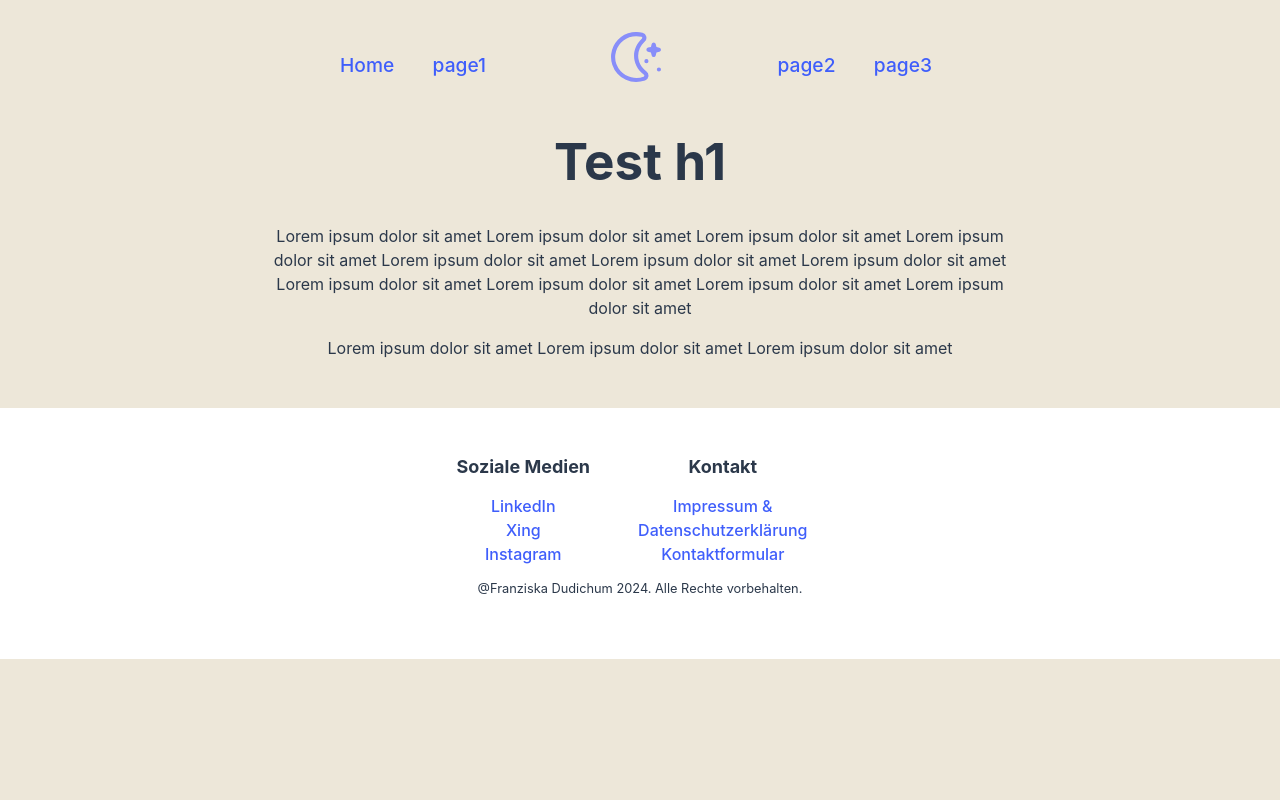
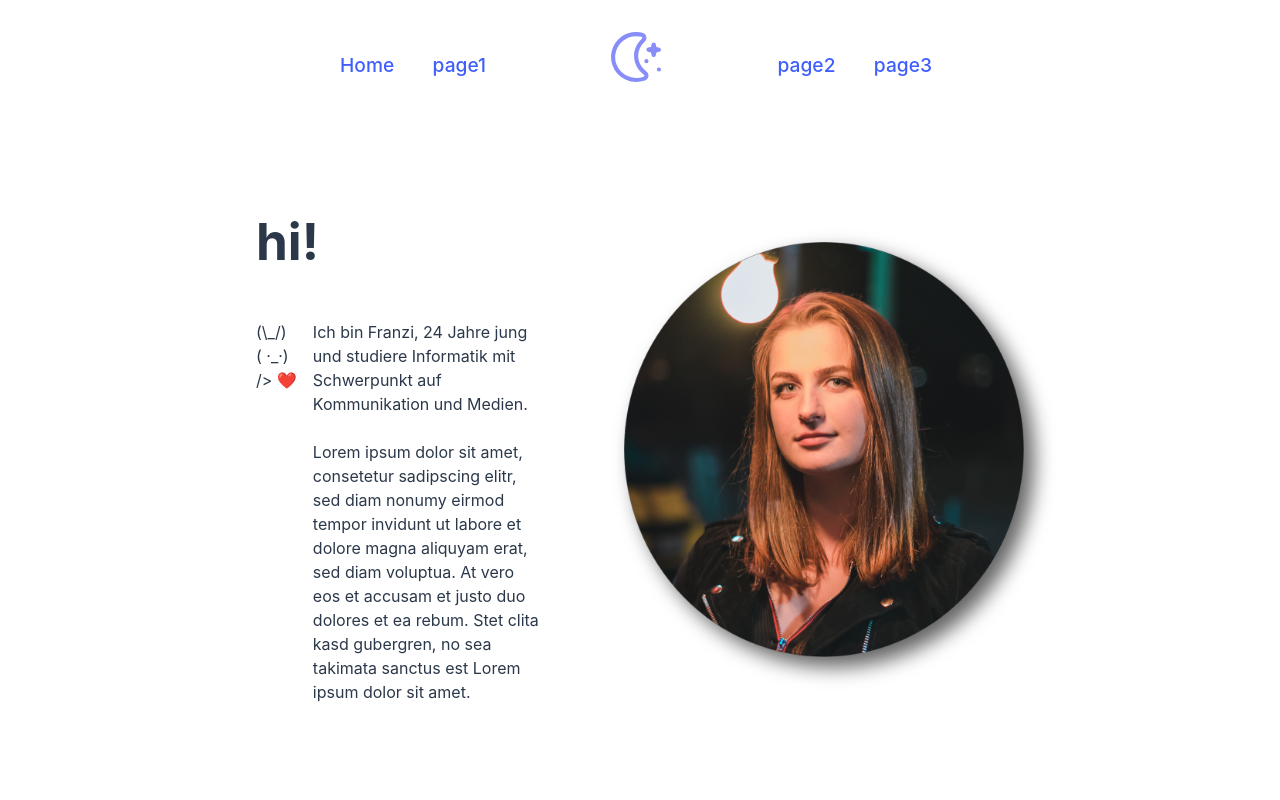
Before and after one commit to franzidu/Website, a React (Vite) app in the folder Website/: page / in a window 1280 px wide. Shown: the top 800 px of the page. Built offline with nearby package versions, Linux system fonts and the light colour scheme.

Commit message:
added pic to homepage and playaround with css

```diff
--- a/Website/src/components/Footer/Footer.module.scss
+++ b/Website/src/components/Footer/Footer.module.scss
@@ -5,7 +5,7 @@
     padding-top: 2rem;
     padding-bottom: 3rem;
 
-    background-color: $white;
+    background-color: $beige;
 }
 
 .Container{
@@ -15,7 +15,6 @@
     gap: 2rem;
     max-width: 60%;
     margin: 0 auto;
-
 
 }
 
--- a/Website/src/index.scss
+++ b/Website/src/index.scss
@@ -6,7 +6,7 @@
   font-weight: 400;
 
   color: $darkblue;
-  background-color: $beige;
+  background-color: $white;
 
   font-synthesis: none;
   text-rendering: optimizeLegibility;
--- a/Website/src/pages/Home/Home.jsx
+++ b/Website/src/pages/Home/Home.jsx
@@ -2,24 +2,33 @@ import "./Home.module.scss";
 import styles from "./Home.module.scss";
 import Navbar from "../../components/Navbar/Navbar.jsx";
 import Footer from "../../components/Footer/Footer.jsx";
+import FotoMe from "../../assets/images/FotoMe.png";
 
 function Home() {
   return (
     <div className={styles.Home}>
       <Navbar />
-      <div className={styles.TextContainer}>
-        <h1>Test h1</h1>
-        <p>
-          Lorem ipsum dolor sit amet Lorem ipsum dolor sit amet Lorem ipsum
-          dolor sit amet Lorem ipsum dolor sit amet Lorem ipsum dolor sit amet
-          Lorem ipsum dolor sit amet Lorem ipsum dolor sit amet Lorem ipsum
-          dolor sit amet Lorem ipsum dolor sit amet Lorem ipsum dolor sit amet
-          Lorem ipsum dolor sit amet
-        </p>
-        <p>
-          Lorem ipsum dolor sit amet Lorem ipsum dolor sit amet Lorem ipsum
-          dolor sit amet{" "}
-        </p>
+      <div className={styles.ContentContainer}>
+        <div className={styles.TextContainer}>
+          <h1>hi!</h1>
+          <div className={styles.flexRow}>
+          <p>(\_/)<br/>
+          ( ·_·)<br/>
+          /> ❤️</p>
+          <p>
+            Ich bin Franzi, 24 Jahre jung und studiere Informatik mit
+            Schwerpunkt auf Kommunikation und Medien.<br/><br/>
+
+            Lorem ipsum dolor sit amet, consetetur sadipscing elitr, sed diam
+            nonumy eirmod tempor invidunt ut labore et dolore magna aliquyam
+            erat, sed diam voluptua. At vero eos et accusam et justo duo dolores
+            et ea rebum. Stet clita kasd gubergren, no sea takimata sanctus est
+            Lorem ipsum dolor sit amet.
+          </p>
+
+          </div>
+        </div>
+        <img className={styles.Foto} src={FotoMe} alt=""></img>
       </div>
       <Footer />
     </div>
--- a/Website/src/pages/Home/Home.module.scss
+++ b/Website/src/pages/Home/Home.module.scss
@@ -1,9 +1,35 @@
 @import "../../utilities/colors.module.scss";
 
 .Home{
+    background-color: $white;
+}
+.ContentContainer{
+    max-width: 60%;
     margin: 0 auto;
+    align-items: center;
+    display: flex;
+    margin-top: 5rem;
+    margin-bottom: 5rem;
 }
 .TextContainer{
-    max-width: 60%;
-    margin: 0 auto;
+    text-align: left;
+
 }
+
+.Foto{
+    padding-left:5em;
+    max-width: 600px;
+    min-width: 400px;
+    transform: scaleX(1);
+    filter: drop-shadow(10px 10px 10px #626262);
+    vertical-align: right;
+
+}
+.flexRow{
+    display: flex;
+    flex-direction: row;
+    gap: 1rem;
+    :first-child{
+        text-wrap: nowrap;
+    }
+}
--- a/Website/src/pages/page3/page3.jsx
+++ b/Website/src/pages/page3/page3.jsx
@@ -60,7 +60,7 @@ function page3() {
           Bitte gib deinen Namen und deine E-Mail Adresse an, damit ich dich
           erreichen kann.
         </p>
-        <p>Ich werde mich versuche, mich schnellstmöglich bei dir zu melden.</p>
+        <p>Ich versuche, mich schnellstmöglich bei dir zu melden.</p>
         <ContactMe />
       </div>
       <Footer />
```
Also changed, not shown: Website/src/pages/page1/page1.jsx (+10 -10 lines), Website/src/assets/images/FotoMe.png (added).
